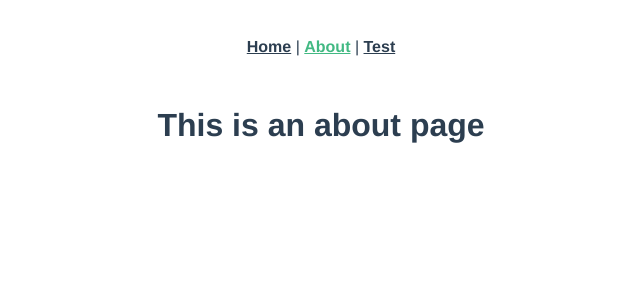
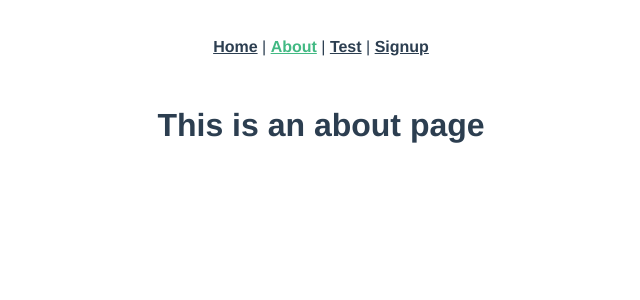
Before and after one commit to SamSharff/blog-frontend, a Vue app: page /about in a window 1280 px wide. Shown: the top 300 px of the page, without its empty margins (319-959 px from the left). Built offline with nearby package versions, Linux system fonts and the light colour scheme.

Commit message:
adds signup page; successfully tests

```diff
--- a/package.json
+++ b/package.json
@@ -8,6 +8,7 @@
     "lint": "vue-cli-service lint"
   },
   "dependencies": {
+    "axios": "^0.26.1",
     "core-js": "^3.8.3",
     "vue": "^3.2.13",
     "vue-router": "^4.0.3"
--- a/src/App.vue
+++ b/src/App.vue
@@ -5,6 +5,8 @@
     <router-link to="/about">About</router-link>
     |
     <router-link to="/test">Test</router-link>
+    |
+    <router-link to="/signup">Signup</router-link>
   </nav>
   <router-view />
 </template>
--- a/src/router/index.js
+++ b/src/router/index.js
@@ -1,6 +1,7 @@
 import { createRouter, createWebHistory } from "vue-router";
 import HomeView from "../views/HomeView.vue";
 import TestView from "../views/TestView.vue";
+import SignUp from "../views/SignUp.vue";
 
 const routes = [
   {
@@ -22,6 +23,11 @@ const routes = [
     name: "test",
     component: TestView,
   },
+  {
+    path: "/signup",
+    name: "signup",
+    component: SignUp,
+  },
 ];
 
 const router = createRouter({
```
Also changed, not shown: 1 other file (tests, documents, lock files or other folders).
